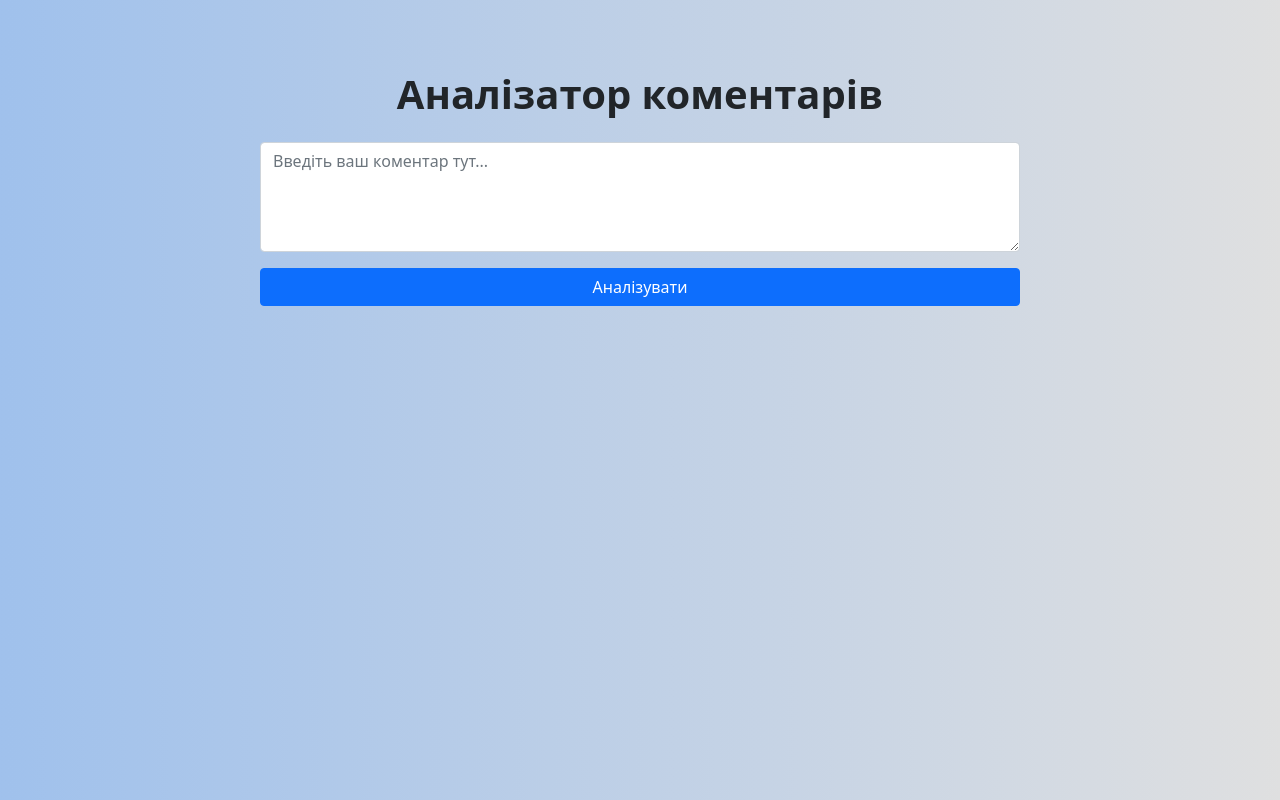
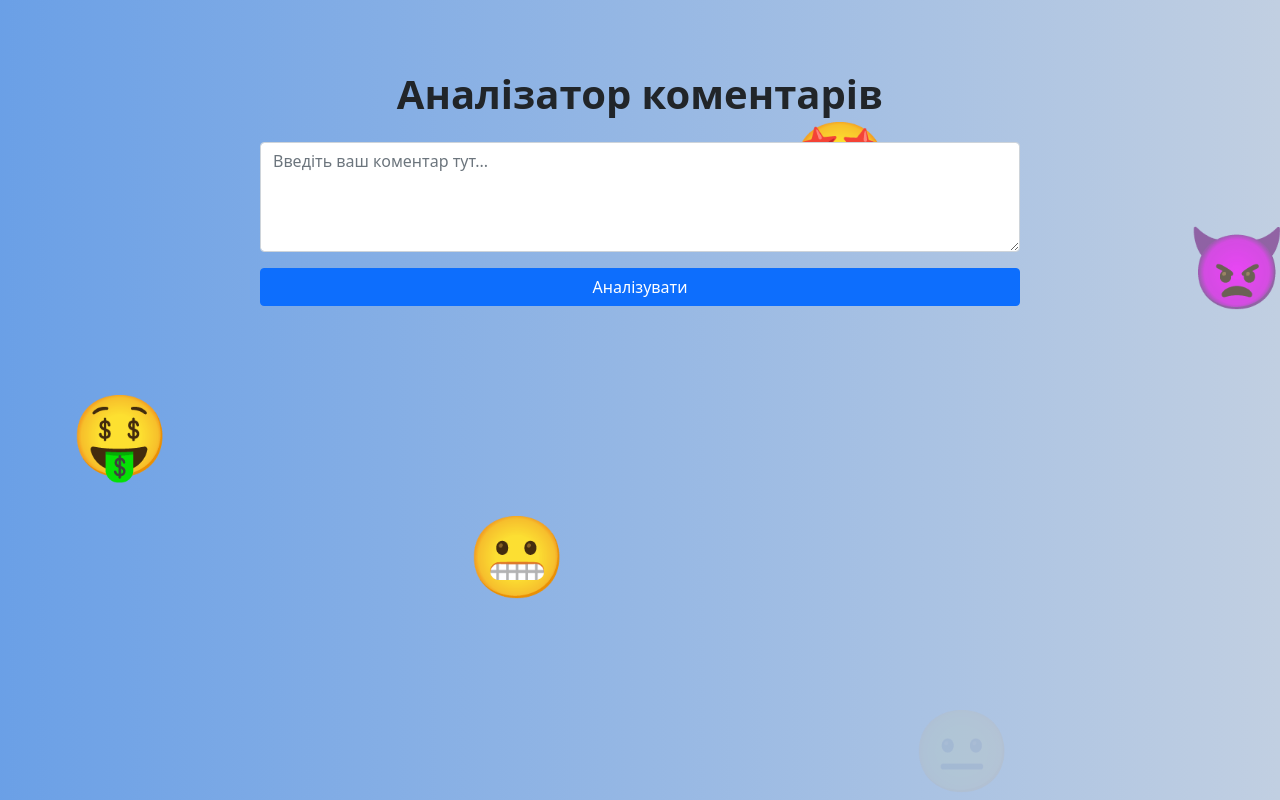
Before and after one commit to Reacross/DS_project, a Flask app: page / in a window 1280 px wide. Run offline with Flask 3, Linux system fonts and the light colour scheme; parts of the project's set-up code (start-up, migrations or seed data) failed here and were passed over.

Commit message:
Updated Frontend, Floating Emojis. pt.2

```diff
--- a/app_maks/templates/index.html
+++ b/app_maks/templates/index.html
@@ -8,7 +8,7 @@
     <link href="https://cdn.jsdelivr.net/npm/bootstrap@5.1.3/dist/css/bootstrap.min.css" rel="stylesheet">
     <style>
         body {
-            background: linear-gradient(270deg, #e0e0e0, #81b2f2, #e0e0e0);
+            background: linear-gradient(270deg, #e0e0e0, #5e99e7, #e0e0e0);
             background-size: 300% 300%;
             animation: gradient 15s ease infinite;
         }
@@ -76,6 +76,31 @@
         #emoji-rating {
             font-size: 2em;
         }
+        #emoji-container {
+            position: fixed;
+            top: 0;
+            left: 0;
+            width: 100%;
+            height: 100%;
+            pointer-events: none;
+            overflow: hidden;
+            z-index: -1;
+        }
+        .floating-emoji {
+            position: absolute;
+            font-size: 5em;
+            animation: float 5s ease-in-out infinite, fadeIn 1s ease forwards;
+            z-index: -1;
+        }
+        @keyframes float {
+             0% { transform: translateY(0); }
+             50% { transform: translateY(-20px); }
+            100% { transform: translateY(0); }
+        }
+        @keyframes fadeIn {
+            0% { opacity: 0; }
+            100% { opacity: 1; }
+        }
     </style>
 </head>
 <body>
@@ -90,6 +115,7 @@
             </div>
         </form>
         <div id="result"></div>
+        <div id="emoji-container"></div>
     </div>
 
     <script>
@@ -181,6 +207,53 @@
                 }
             });
         });
+
+        const maxEmojis = 13;
+        let currentEmojis = [];
+        let usedEmojis = [];
+        const emojiSize = 3;
+        const minDistance = 25;
+
+        function createFloatingEmoji() {
+            if (currentEmojis.length >= maxEmojis) return;
+
+            const emojis = [
+                "😊", "🤨", "😐", "😕", "😡", "😂", "😍", "😎",
+                "🥳", "😇", "😏", "😬", "😱", "😜", "🤩", "😤",
+                "😢", "😳", "🤔", "😴", "🤑","😈", "👿", "💩", "👻",
+                "👽", "👾", "🤖", "🎃", "😺", "😸", "😹", "😻",
+                "😼", "😽", "🙀","😾",
+            ];
+            const availableEmojis = emojis.filter(emoji => !usedEmojis.includes(emoji));
+
+            if (availableEmojis.length === 0) return;
+
+            const emoji = availableEmojis[Math.floor(Math.random() * availableEmojis.length)];
+
+            const xPos = Math.random() * (100 - emojiSize) + (emojiSize / 2);
+            const yPos = Math.random() * (100 - emojiSize);
+
+            const isTooClose = currentEmojis.some(pos => {
+                const distance = Math.sqrt(Math.pow(xPos - pos.x, 2) + Math.pow(yPos - pos.y, 2));
+                return distance < minDistance;
+            });
+
+            if (isTooClose) return;
+
+            const $emoji = $('<div class="floating-emoji">' + emoji + '</div>');
+            $emoji.css({
+                left: xPos + '%',
+                top: yPos + '%',
+                animationDuration: (Math.random() * 5 + 3) + 's',
+                transform: `translate(-50%, -50%)`
+            });
+
+            $('#emoji-container').append($emoji);
+            currentEmojis.push({ x: xPos, y: yPos });
+            usedEmojis.push(emoji);
+        }
+
+        setInterval(createFloatingEmoji, 1000);
     });
     </script>
 </body>
```
